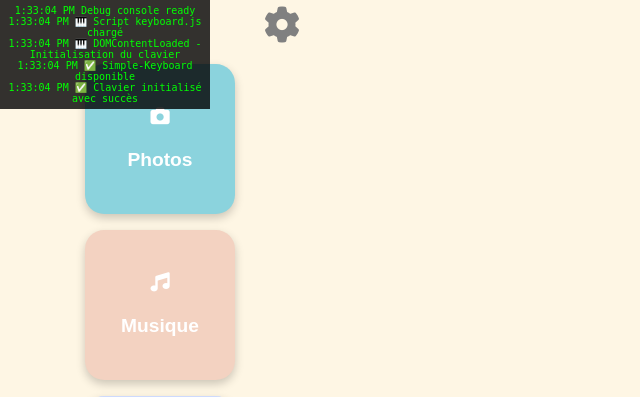
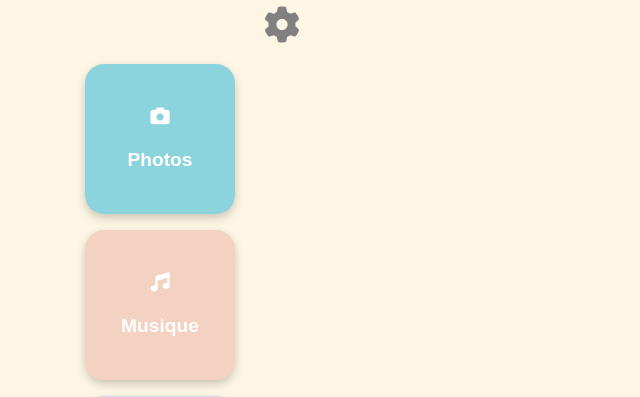
Before and after one commit to Norton-breman/karadoc_kiosk, a Flask app: page / in a window 1280 px wide. Shown: the top 397 px of the page, without its empty margins (0-640 px from the left). Run offline with Flask 3, Linux system fonts and the light colour scheme; parts of the project's set-up code (start-up, migrations or seed data) failed here and were passed over; some libraries are stand-ins or nearby versions.

```diff
--- a/static/js/keyboard.js
+++ b/static/js/keyboard.js
@@ -1,20 +1,14 @@
 // Gestion du clavier virtuel
 (function() {
-    console.log('🎹 Script keyboard.js chargé');
     let keyboard = null;
     let currentInput = null;
 
     // Initialisation du clavier au chargement de la page
     document.addEventListener('DOMContentLoaded', function() {
-        console.log('🎹 DOMContentLoaded - Initialisation du clavier');
-
         // Vérifier que Simple-Keyboard est disponible
         if (!window.SimpleKeyboard) {
-            console.error('❌ Simple-Keyboard n\'est pas chargé !');
             return;
         }
-
-        console.log('✅ Simple-Keyboard disponible');
 
         // Créer l'instance du clavier
         try {
@@ -51,19 +45,14 @@
                 }
             ]
         });
-
-            console.log('✅ Clavier initialisé avec succès');
         } catch (error) {
-            console.error('❌ Erreur lors de l\'initialisation du clavier:', error);
             return;
         }
 
         // Utiliser la délégation d'événements pour gérer les inputs
         // Cela fonctionne même pour les inputs ajoutés dynamiquement
         document.addEventListener('focusin', function(e) {
-            console.log('👆 Focus sur:', e.target.tagName, e.target.type);
             if (e.target.matches('input[type="text"], input[type="password"], input[type="search"]')) {
-                console.log('✅ Input détecté, affichage du clavier');
                 currentInput = e.target;
                 showKeyboard();
                 // Synchroniser le clavier avec la valeur actuelle
@@ -121,18 +110,13 @@
     }
 
     function showKeyboard() {
-        console.log('📱 Affichage du clavier');
         const container = document.getElementById('keyboard-container');
         if (container) {
             container.style.display = 'block';
-            console.log('✅ Clavier affiché');
-        } else {
-            console.error('❌ Conteneur du clavier non trouvé !');
         }
     }
 
     function hideKeyboard() {
-        console.log('🔒 Masquage du clavier');
         const container = document.getElementById('keyboard-container');
         if (container) {
             container.style.display = 'none';
--- a/templates/base.html
+++ b/templates/base.html
@@ -46,46 +46,10 @@
         }
     </script>
 
-    <!-- Debug console visible -->
-    <div id="debug-console" style="position: fixed; top: 0; left: 0; width: 200px; max-height: 300px; background: rgba(0,0,0,0.8); color: lime; font-size: 10px; padding: 5px; overflow-y: auto; z-index: 9999; font-family: monospace;"></div>
-
     <!-- Conteneur du clavier virtuel -->
     <div id="keyboard-container" style="display: none;">
         <div class="simple-keyboard"></div>
     </div>
-
-    <!-- Debug overlay script -->
-    <script>
-    (function() {
-        const debugDiv = document.getElementById('debug-console');
-        const originalLog = console.log;
-        const originalError = console.error;
-
-        function addToDebug(msg, type = 'log') {
-            const line = document.createElement('div');
-            line.style.color = type === 'error' ? 'red' : 'lime';
-            line.textContent = new Date().toLocaleTimeString() + ' ' + msg;
-            debugDiv.appendChild(line);
-            debugDiv.scrollTop = debugDiv.scrollHeight;
-        }
-
-        console.log = function(...args) {
-            addToDebug(args.join(' '), 'log');
-            originalLog.apply(console, args);
-        };
-
-        console.error = function(...args) {
-            addToDebug('ERROR: ' + args.join(' '), 'error');
-            originalError.apply(console, args);
-        };
-
-        window.addEventListener('error', function(e) {
-            addToDebug('ERROR: ' + e.message + ' at ' + e.filename + ':' + e.lineno, 'error');
-        });
-
-        addToDebug('Debug console ready');
-    })();
-    </script>
 
     <!-- Simple-Keyboard JS -->
     <script src="{{ url_for('static', filename='libs/simple-keyboard/index.min.js') }}"></script>
```
